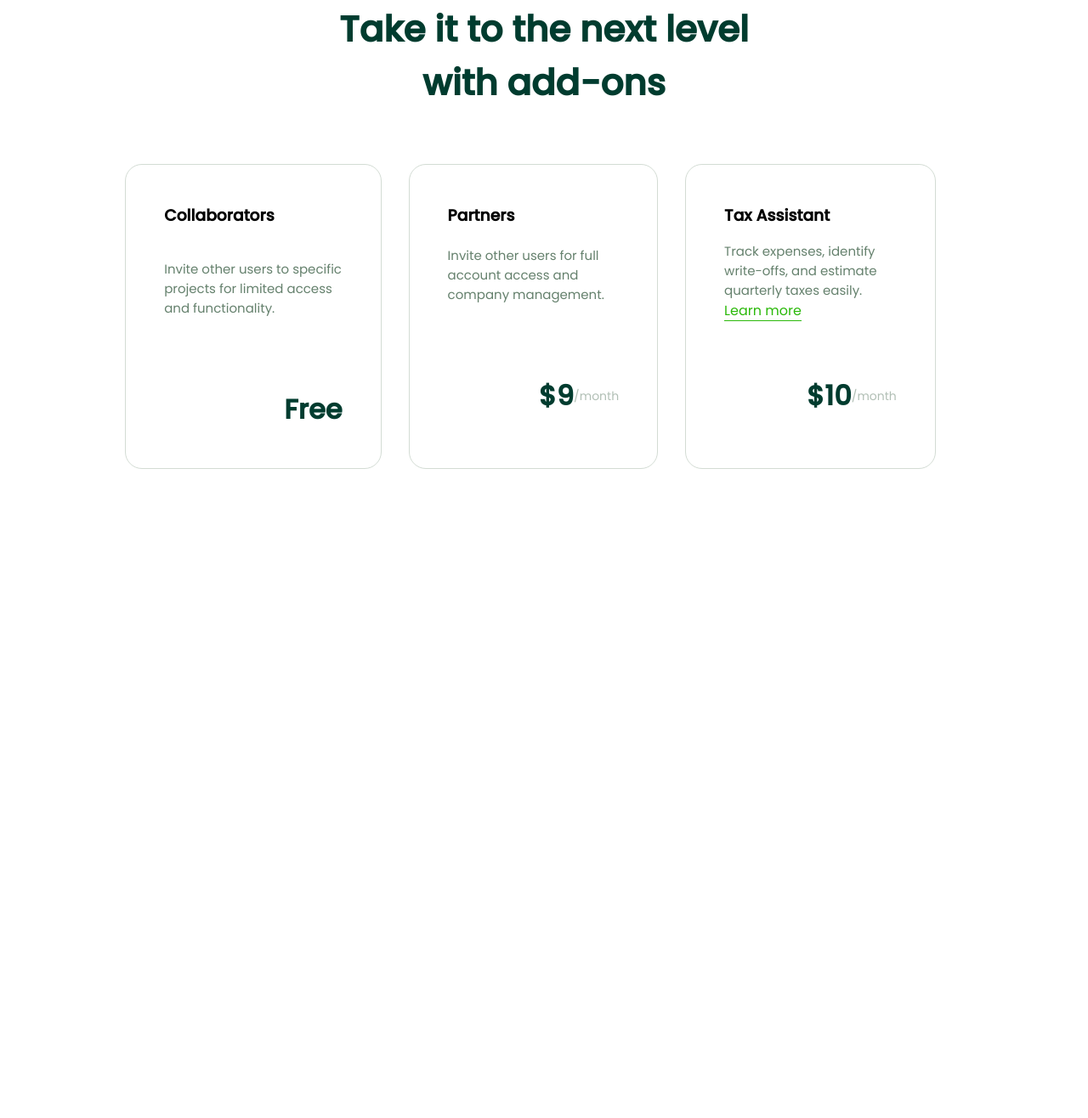
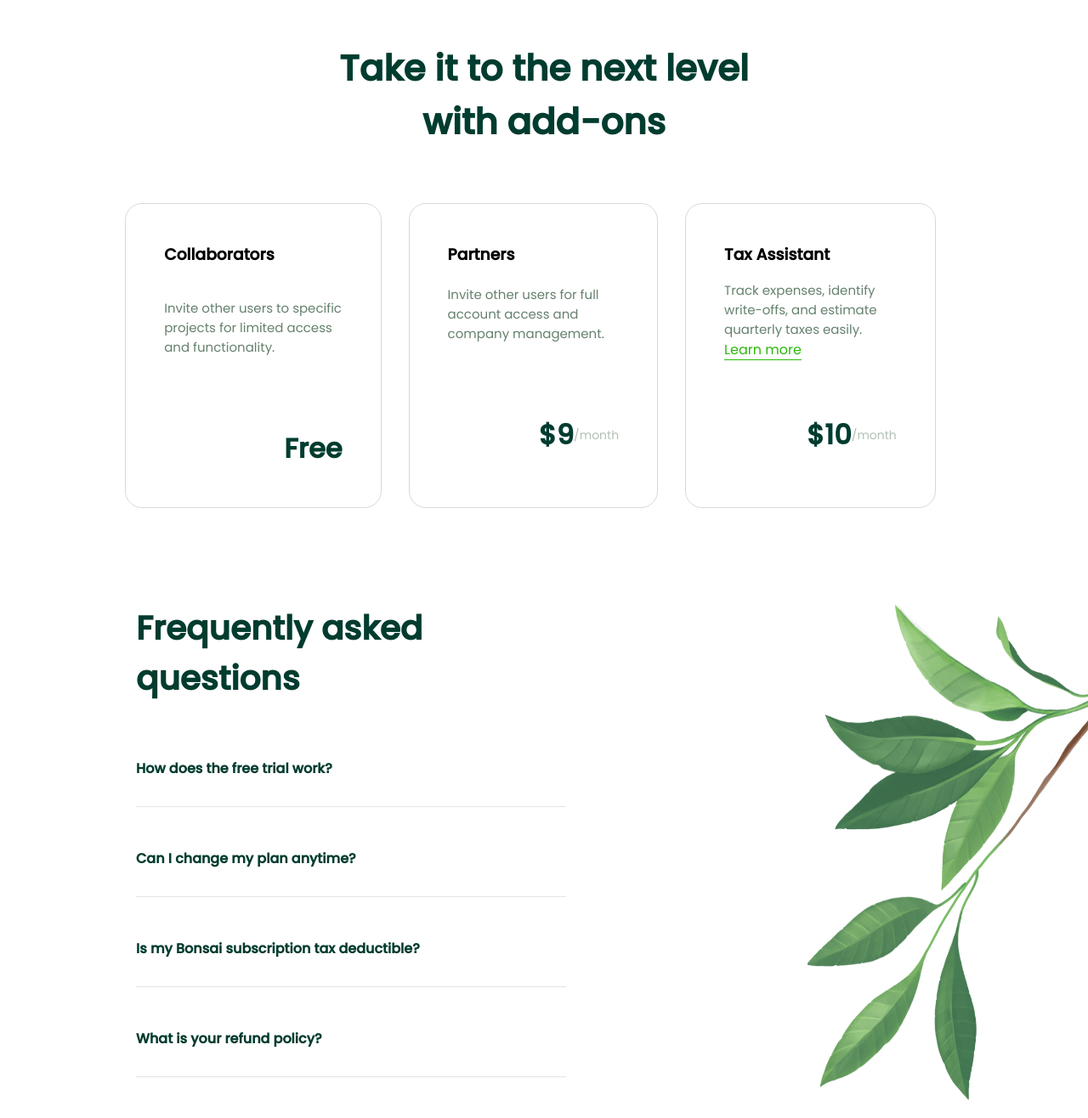
Before and after one commit to Nour490-code/hellobonsai, a plain HTML site: page index.html in a window 1280 px wide. Shown: the part 1343-2659 px from the top of the page at 85% size. Before the commit the page ends 1895 px from the top, so only its background shows below. Drawn offline with Linux system fonts and the light colour scheme.

Commit message:
finished questions-section

```diff
--- a/index.html
+++ b/index.html
@@ -162,5 +162,17 @@
             </div>
         </div>
     </section>
+    <section class="questions">
+        <div class="questions-container">
+            <h1>Frequently asked questions</h1>
+            <div class="questions--wrapper">
+                <h4>How does the free trial work?</h4>
+                <h4>Can I change my plan anytime?</h4>
+                <h4>Is my Bonsai subscription tax deductible?</h4>
+                <h4>What is your refund policy?</h4>
+            </div>
+        </div>
+        <img src="/imgs/leaves.png" alt="leaves.png">
+    </section>
 </body>
 </html>
--- a/style.css
+++ b/style.css
@@ -172,7 +172,8 @@ li{
 .plan ul {
     display: flex;
     flex-direction: column;
-    margin: 1.5rem 7rem 1.5rem 0;
+    margin: 1.5rem 0rem 1.5rem 0;
+    align-self: center;
     width: 100%;
 }
 .plan ul li{
@@ -187,10 +188,6 @@ li{
     border-bottom: 0.1px solid #65816d33;
     padding-bottom: 1.2rem;
 }
-
-/* .plans--highlight{
-
-} */
 
 .add-ons{
     padding-top: 7rem;
@@ -249,3 +246,42 @@ li{
 .add-ons .wrapper .last .text{
     margin-top: 1rem;
 }
+
+
+.questions{
+    display: flex;
+    flex-direction: row;
+    margin-top: 7rem;
+    overflow-x: hidden;
+}
+
+.questions img{
+    width: 48%;
+    transform: translateX(284px);
+}
+
+.questions-container{
+    display: flex;
+    flex-direction: column;
+    align-self: center;
+    margin-left: 10rem;
+}
+
+.questions-container h1{
+    color: #003c2f;
+    font-size: 39px;
+}
+
+.questions--wrapper{
+    display: flex;
+    flex-direction: column;
+    justify-content: space-between;
+    padding-top: 4rem;
+}
+
+.questions--wrapper h4{
+    padding-bottom: 2rem;
+    color: #003c2f;
+    border-bottom: 0.1px solid #65816d33;
+    margin-bottom: 3rem;
+}
```
